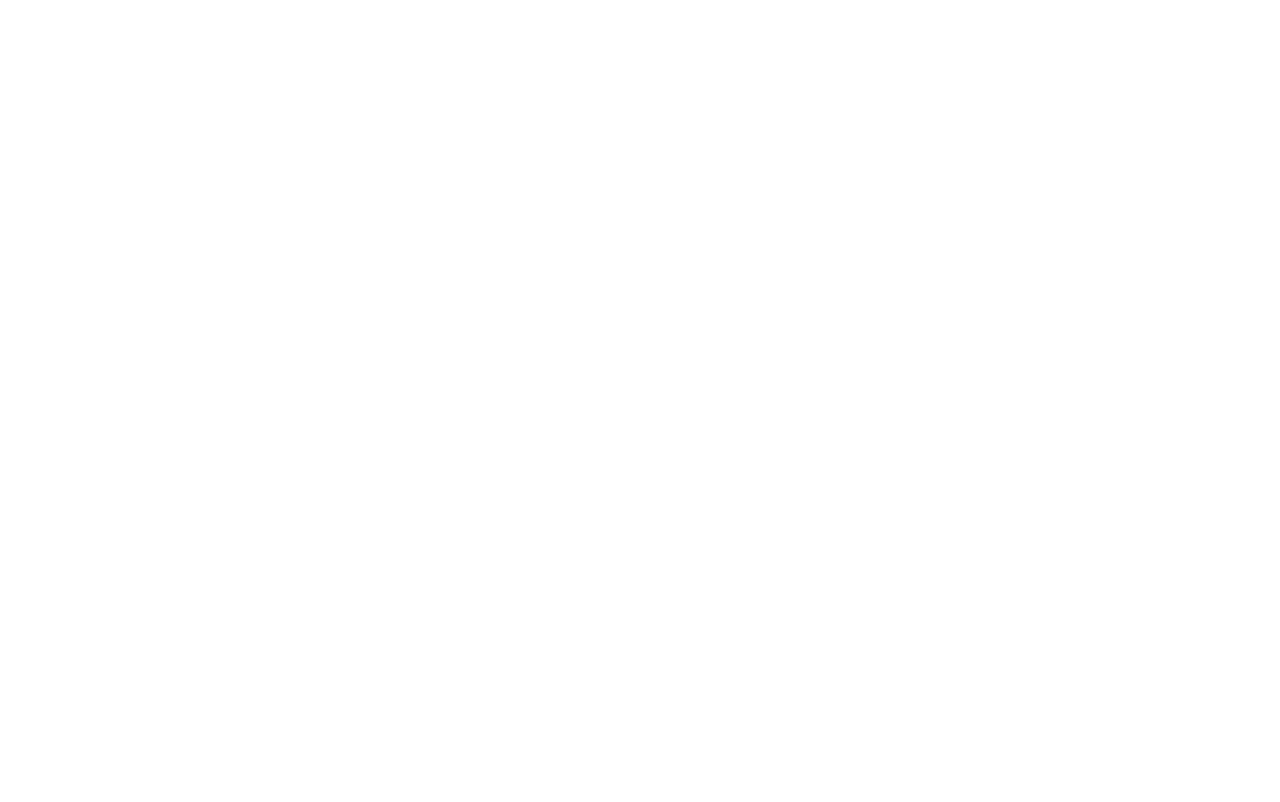
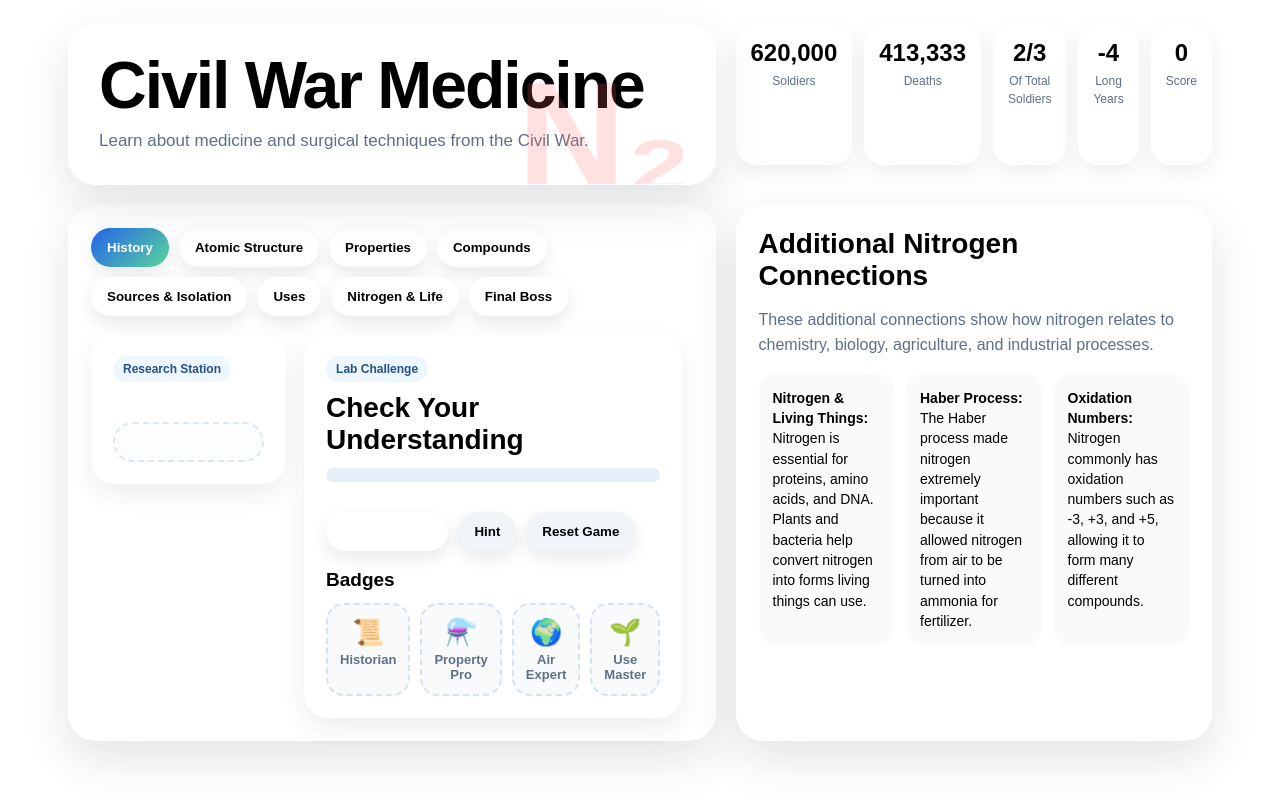
Before and after one commit to jessieli0626-ui/Civil-War-Final-Project---Medicine, a plain HTML site: page index.html in a window 1280 px wide. Drawn offline with Linux system fonts and the light colour scheme.

Commit message:
Update index.html

```diff
--- a/index.html
+++ b/index.html
@@ -109,3 +109,80 @@ p{line-height:1.55;color:var(--muted);}
 </style>
 </head>
 <body>
+<div class="container">
+  <section class="hero">
+    <div class="heroText">
+      <h1>Civil War Medicine</h1>
+      <p class="subtitle">Learn about medicine and surgical techniques from the Civil War.</p>
+    </div>
+  <section class="quickStats">
+    <div class="stat"><strong>620,000</strong><span>Soldiers</span></div>
+    <div class="stat"><strong>413,333</strong><span>Deaths</span></div>
+    <div class="stat"><strong>2/3</strong><span>Of Total Soldiers</span></div>
+    <div class="stat"><strong>-4</strong><span>Long Years</span></div>
+    <div class="stat"><strong id="scoreText">0</strong><span>Score</span></div>
+  </section>
+
+  <section class="card">
+    <div class="tabs">
+      <button class="tab active" data-tab="history">History</button>
+      <button class="tab" data-tab="structure">Atomic Structure</button>
+      <button class="tab" data-tab="properties">Properties</button>
+      <button class="tab" data-tab="compounds">Compounds</button>
+      <button class="tab" data-tab="sources">Sources & Isolation</button>
+      <button class="tab" data-tab="uses">Uses</button>
+      <button class="tab" data-tab="life">Nitrogen & Life</button>
+      <button class="tab" data-tab="boss">Final Boss</button>
+    </div>
+
+    <div class="mainGrid">
+      <div class="learnPanel">
+        <span class="tag" id="tag">Research Station</span>
+        <h2 id="title"></h2>
+        <p id="intro"></p>
+        <div id="facts" class="factGrid"></div>
+        <div id="visual" class="visualBox"></div>
+      </div>
+
+      <div class="quizPanel">
+        <div id="quizScreen">
+          <span class="tag">Lab Challenge</span>
+          <h2>Check Your Understanding</h2>
+          <div class="progress"><div class="bar" id="bar"></div></div>
+          <div class="question" id="question"></div>
+          <div class="answers" id="answers"></div>
+          <div class="feedback" id="feedback"></div>
+          <div class="controls">
+            <button class="actionBtn primary" id="nextBtn">Next Question</button>
+            <button class="actionBtn secondary" id="hintBtn">Hint</button>
+            <button class="actionBtn secondary" id="resetBtn">Reset Game</button>
+          </div>
+          <h3>Badges</h3>
+          <div class="badges">
+            <div class="badge" id="badge-history"><span class="emoji">📜</span>Historian</div>
+            <div class="badge" id="badge-properties"><span class="emoji">⚗️</span>Property Pro</div>
+            <div class="badge" id="badge-sources"><span class="emoji">🌍</span>Air Expert</div>
+            <div class="badge" id="badge-uses"><span class="emoji">🌱</span>Use Master</div>
+          </div>
+        </div>
+        <div class="final" id="finalScreen">
+          <h2>Nitrogen Discovery Lab Completed 🎉</h2>
+          <p>You finished the whole learning lab and connected nitrogen facts to real science concepts.</p>
+          <div class="bigScore" id="finalScore">0</div>
+          <p id="finalMessage"></p>
+          <button class="actionBtn primary" onclick="restart()">Play Again</button>
+        </div>
+      </div>
+    </div>
+  </section>
+
+  <section class="card">
+    <h2>Additional Nitrogen Connections</h2>
+    <p>These additional connections show how nitrogen relates to chemistry, biology, agriculture, and industrial processes.</p>
+    <div class="extraGrid">
+      <div class="miniCard"><b>Nitrogen & Living Things:</b> Nitrogen is essential for proteins, amino acids, and DNA. Plants and bacteria help convert nitrogen into forms living things can use.</div>
+      <div class="miniCard"><b>Haber Process:</b> The Haber process made nitrogen extremely important because it allowed nitrogen from air to be turned into ammonia for fertilizer.</div>
+      <div class="miniCard"><b>Oxidation Numbers:</b> Nitrogen commonly has oxidation numbers such as -3, +3, and +5, allowing it to form many different compounds.</div>
+    </div>
+  </section>
+</div>
```
